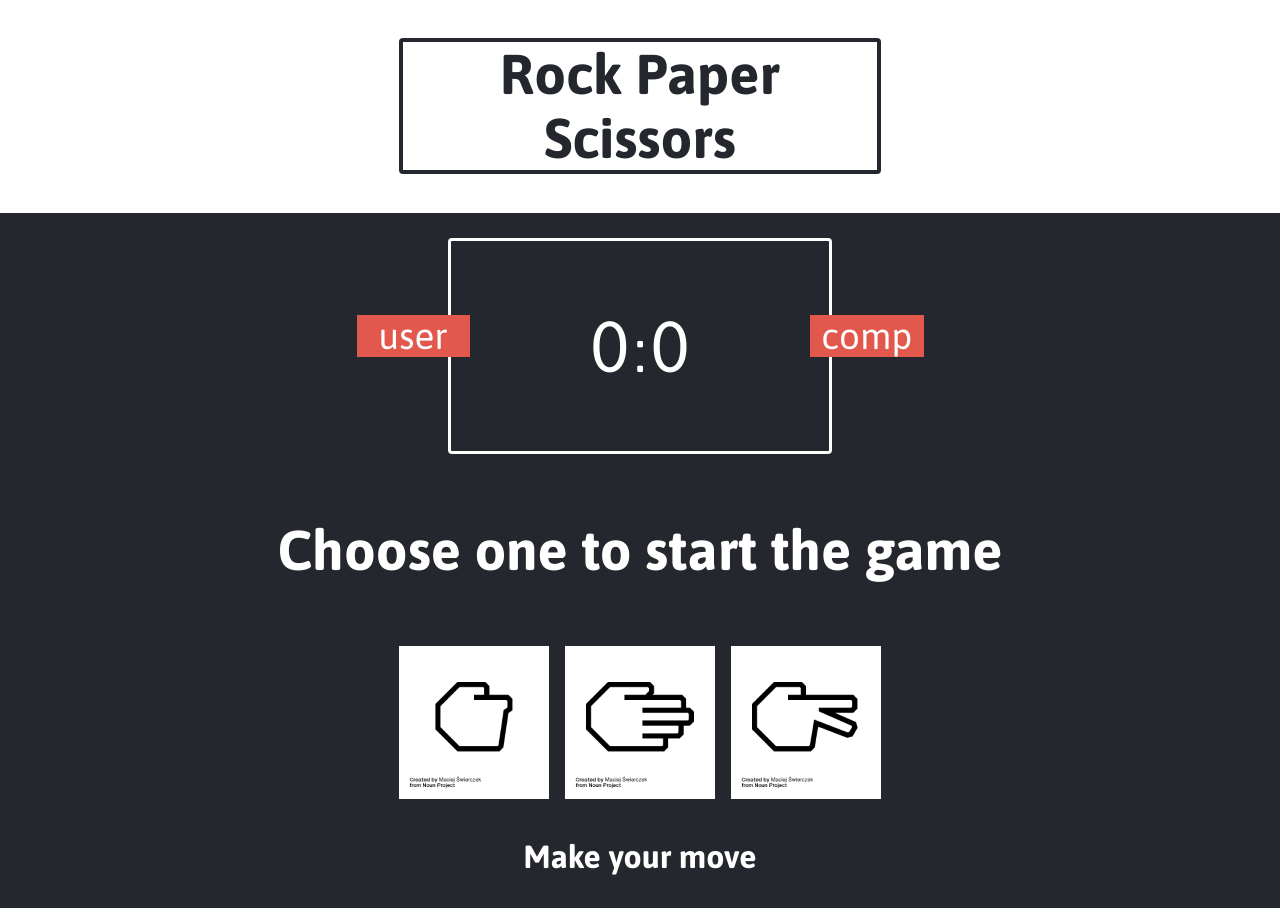
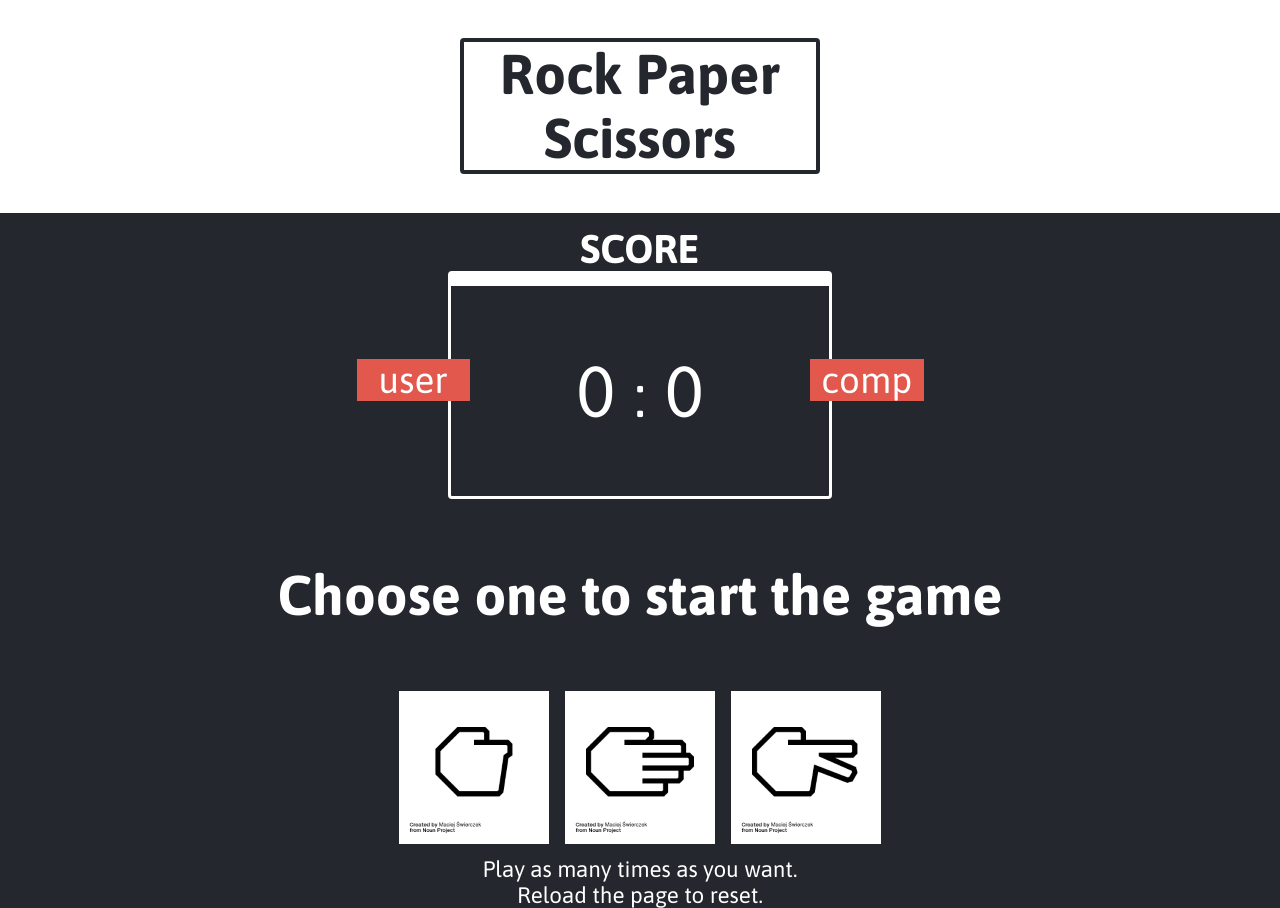
Before and after one commit to shawnsteen/rockPaperScissors, a plain HTML site: page index.html in a window 1280 px wide. Before the commit the page ends 875 px from the top, so only its background shows below. Drawn offline with Linux system fonts and the light colour scheme.

Commit message:
Add files via upload

```diff
--- a/app.js
+++ b/app.js
@@ -32,8 +32,8 @@ function lose(userChoice, computerChoice) {
 }
 
 function draw(userChoice, computerChoice) {
-	result_p.innerHTML = userChoice + " equals " + computerChoice +
-		", it's a draw!";
+	result_p.innerHTML = userChoice + " and " + computerChoice +
+		". Tie!";
 }
 
 function game(userChoice) {
--- a/index.html
+++ b/index.html
@@ -12,10 +12,11 @@
 		<h1>Rock Paper Scissors</h1>
 	</header>
 
+	<h2>SCORE</h2>
 	<div class="scoreBoard">
 		<div class="badge" id="userLabel">user</div>
 		<div class="badge" id="compLabel">comp</div>
-		<span class="score" id="userScore">0</span><span id="sep">:</span><span class="score" id="compScore">0</span>
+		<span class="score" id="userScore">0</span><span id="sep"> : </span><span class="score" id="compScore">0</span>
 	</div>
 
 	<div class="result">
@@ -37,7 +38,7 @@
 		</div>
 	</div>
 
-	<p id="actionMessage">Make your move</p>
+	<p id="actionMessage">Play as many times as you want.<br> Reload the page to reset.</p>
 	<script type="text/javascript" src="app.js"></script>
 </body>
 </html>
--- a/style.css
+++ b/style.css
@@ -14,20 +14,28 @@ header {
 	padding: 3%;
 }
 
+h2 {
+	padding-top: 1%;
+	color: white;
+	text-align: center;
+	font-size: 250%;
+}
+
 header > h1 {
 	color: #24272e;
 	text-align: center;
 	font-size: 350%;
 	border: 4px solid #24272e;
 	border-radius: 4px;
-	width: 40%;
+	width: 30%;
 	margin: 0 auto;
 }
 
 .scoreBoard {
-	margin: 2% auto;
+	margin: auto;
 	padding: 5%;
 	border: 3px solid white;
+	border-top: 15px solid white;
 	border-radius: 4px;
 	width: 30%;
 	text-align: center;
@@ -74,6 +82,7 @@ header > h1 {
 .choices {
 	text-align: center;
 	margin: 3%;
+	margin-bottom: 1%;
 }
 
 .choice {
@@ -92,7 +101,5 @@ header > h1 {
 #actionMessage {
 	text-align: center;
 	color: white;
-	font-weight: bold;
-	font-size: 200%;
-	margin-top: 1%;
+	font-size: 140%;
 }
```
